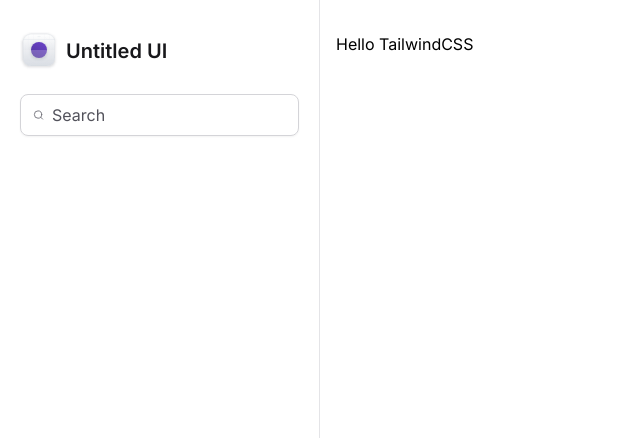
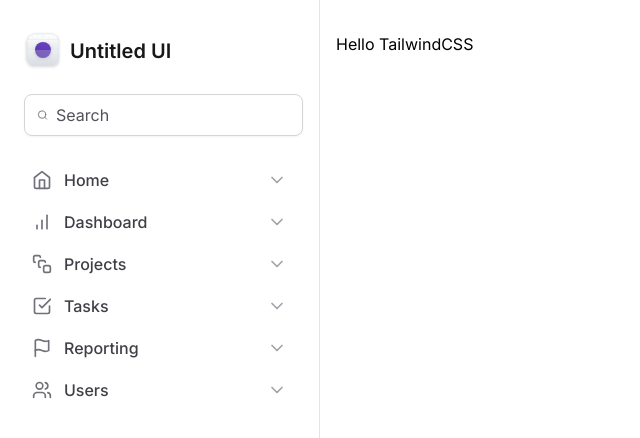
Before and after one commit to odudas/rocketseat-tailwind, a Next.js app: page / in a window 1280 px wide. Shown: the top 438 px of the page, without its empty margins (0-640 px from the left). Built offline with nearby package versions, Linux system fonts and the light colour scheme.

Commit message:
add navigation menu MainNavigation

```diff
--- a/src/components/Sidebar/Logo.tsx
+++ b/src/components/Sidebar/Logo.tsx
@@ -1,6 +1,6 @@
 export function Logo() {
   return (
-    <strong className="flex items-center gap-2 text-xl font-semibold text-zinc-900">
+    <strong className="mx-1 flex items-center gap-2 text-xl font-semibold text-zinc-900">
       <svg
         width={38}
         height={38}
--- /dev/null
+++ b/src/components/Sidebar/MainNavigation/NavItem.tsx
@@ -0,0 +1,22 @@
+import { ChevronDown } from 'lucide-react'
+import { ElementType } from 'react'
+
+export interface NavItemProps {
+  title: string
+  icon: ElementType
+}
+
+export function NaviItem({ title, icon: Icon }: NavItemProps) {
+  return (
+    <a
+      href="#"
+      className="group flex items-center gap-3 rounded px-3 py-2 hover:bg-violet-50"
+    >
+      <Icon className="h-5 w-5 text-zinc-500" />
+      <span className="font-medium text-zinc-700 group-hover:text-violet-500">
+        {title}
+      </span>
+      <ChevronDown className="ml-auto h-5 w-5 text-zinc-400 group-hover:text-violet-500" />
+    </a>
+  )
+}
--- /dev/null
+++ b/src/components/Sidebar/MainNavigation/index.tsx
@@ -0,0 +1,22 @@
+import {
+  BarChart,
+  CheckSquare,
+  Flag,
+  Home,
+  SquareStack,
+  Users,
+} from 'lucide-react'
+import { NaviItem } from './NavItem'
+
+export function MainNavigation() {
+  return (
+    <nav className="space-y-0.5">
+      <NaviItem title="Home" icon={Home} />
+      <NaviItem title="Dashboard" icon={BarChart} />
+      <NaviItem title="Projects" icon={SquareStack} />
+      <NaviItem title="Tasks" icon={CheckSquare} />
+      <NaviItem title="Reporting" icon={Flag} />
+      <NaviItem title="Users" icon={Users} />
+    </nav>
+  )
+}
--- a/src/components/Sidebar/index.tsx
+++ b/src/components/Sidebar/index.tsx
@@ -1,12 +1,13 @@
 import { Search } from 'lucide-react'
 import { Logo } from './Logo'
+import { MainNavigation } from './MainNavigation'
 
 export function Sidebar() {
   return (
     <aside className="space-y-6 border-r border-zinc-200 px-5 py-8">
       <Logo />
 
-      <div className="flex w-full items-center gap-2 rounded-lg border border-zinc-300 px-3 py-2 shadow-sm">
+      <div className="mx-1 flex w-full items-center gap-2 rounded-lg border border-zinc-300 px-3 py-2 shadow-sm">
         <Search className="h-5 w-5 text-zinc-500" />
         <input
           type="text"
@@ -14,6 +15,8 @@
           className="flex-1 border-0 bg-transparent p-0 text-zinc-900 placeholder-zinc-600"
         />
       </div>
+
+      <MainNavigation />
     </aside>
   )
 }
```
